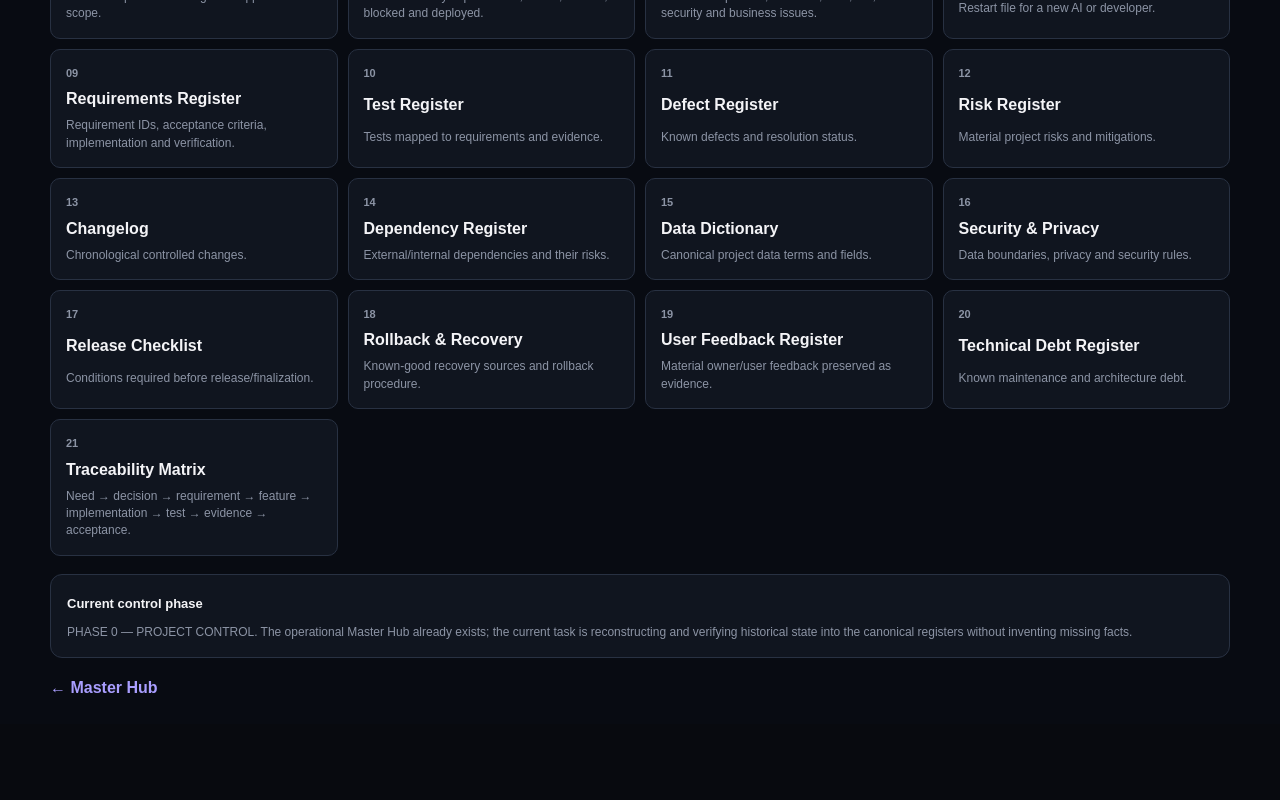
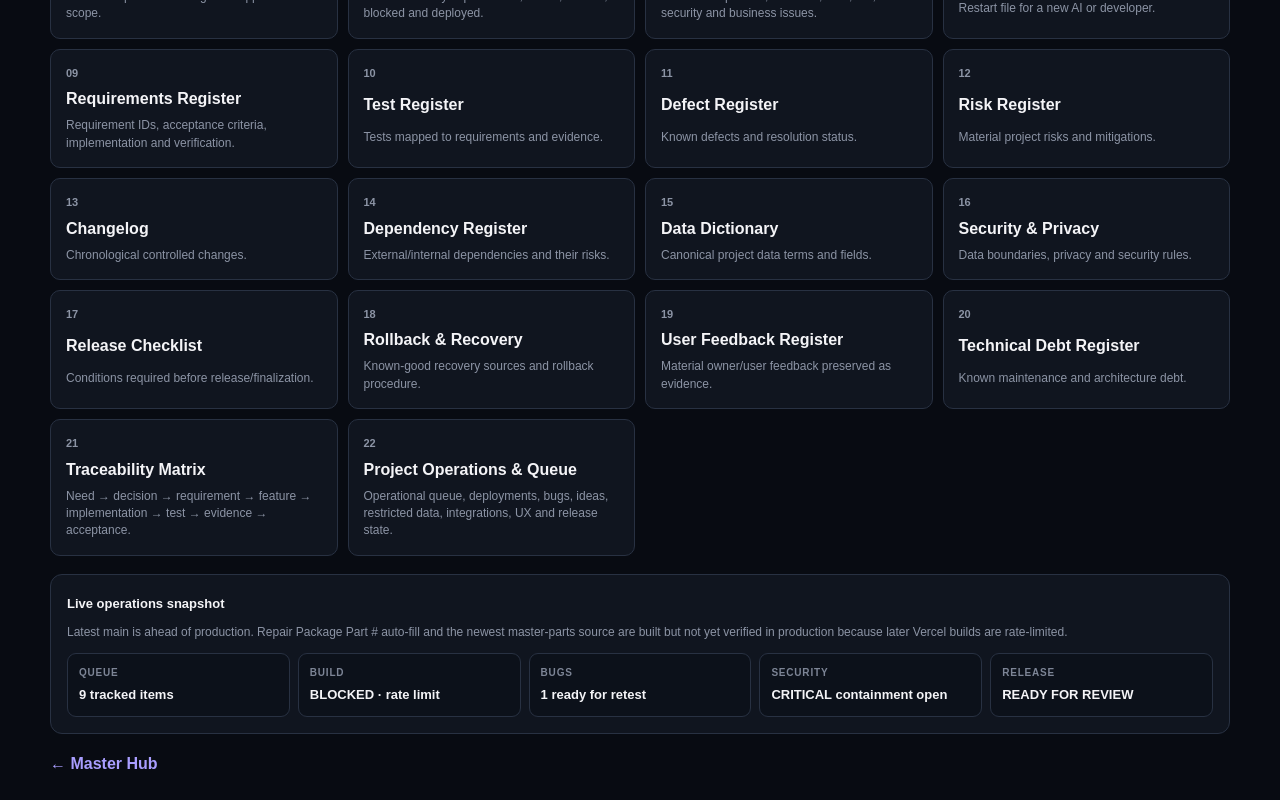
Before and after one commit to ssalem9580/master-hub, a Next.js app in the folder master-hub-app/: page /project-control in a window 1280 px wide. Shown: the part 475-1275 px from the top of the page. Before the commit the page ends 1199 px from the top, so only its background shows below. Built offline with nearby package versions, Linux system fonts and the light colour scheme.

Commit message:
Extend Project Control Center with operations queue status

```diff
--- a/master-hub-app/src/app/project-control/page.tsx
+++ b/master-hub-app/src/app/project-control/page.tsx
@@ -22,12 +22,13 @@ const items=[
 ["19","User Feedback Register","Material owner/user feedback preserved as evidence."],
 ["20","Technical Debt Register","Known maintenance and architecture debt."],
 ["21","Traceability Matrix","Need → decision → requirement → feature → implementation → test → evidence → acceptance."],
+["22","Project Operations & Queue","Operational queue, deployments, bugs, ideas, restricted data, integrations, UX and release state."],
 ];
 
 export default function ProjectControlPage(){
  return <main style={{minHeight:"100vh",background:"#080b12",color:"#f4f4f7",fontFamily:"Arial,sans-serif",padding:24}}>
   <div style={{maxWidth:1180,margin:"0 auto",display:"grid",gap:18}}>
-   <header><div style={{fontSize:11,letterSpacing:".14em",color:"#7d8596",fontWeight:800}}>MASTER HUB · GOVERNANCE</div><h1 style={{margin:"7px 0",fontSize:30}}>Project Control Center</h1><p style={{margin:0,color:"#8c94a5",maxWidth:760,lineHeight:1.55}}>Canonical control layer for project identity, decisions, requirements, implementation, testing, verification, release, recovery and finalization.</p></header>
+   <header><div style={{fontSize:11,letterSpacing:".14em",color:"#7d8596",fontWeight:800}}>MASTER HUB · PROJECT OPERATIONS</div><h1 style={{margin:"7px 0",fontSize:30}}>Project Control Center</h1><p style={{margin:0,color:"#8c94a5",maxWidth:820,lineHeight:1.55}}>Single control center for queue, build/deployment, bugs/testing, ideas, restricted data, integrations, UI/UX, releases and canonical governance.</p></header>
    <section style={{padding:16,border:"1px solid #283142",borderRadius:12,background:"#10151f",display:"grid",gap:8}}>
     <strong style={{fontSize:13}}>Operating rule</strong>
     <span style={{fontSize:12,color:"#aeb5c3",lineHeight:1.55}}>Evidence over assumption · Reality over intended state · Approval over silent change · Verification over generated output · Traceability over memory.</span>
@@ -35,9 +36,17 @@ export default function ProjectControlPage(){
    <section style={{display:"grid",gridTemplateColumns:"repeat(auto-fit,minmax(270px,1fr))",gap:10}}>
     {items.map(([id,name,description])=><div key={id} style={{padding:15,border:"1px solid #283142",borderRadius:10,background:"#10151f",display:"grid",gap:6}}><span style={{fontSize:11,color:"#8c94a5",fontWeight:800}}>{id}</span><strong>{name}</strong><span style={{fontSize:12,color:"#8c94a5",lineHeight:1.45}}>{description}</span></div>)}
    </section>
-   <section style={{padding:16,border:"1px solid #283142",borderRadius:12,background:"#10151f"}}>
-    <strong style={{fontSize:13}}>Current control phase</strong>
-    <p style={{margin:"8px 0 0",fontSize:12,color:"#8c94a5",lineHeight:1.55}}>PHASE 0 — PROJECT CONTROL. The operational Master Hub already exists; the current task is reconstructing and verifying historical state into the canonical registers without inventing missing facts.</p>
+   <section style={{padding:16,border:"1px solid #283142",borderRadius:12,background:"#10151f",display:"grid",gap:12}}>
+    <div><strong style={{fontSize:13}}>Live operations snapshot</strong><p style={{margin:"8px 0 0",fontSize:12,color:"#8c94a5",lineHeight:1.55}}>Latest main is ahead of production. Repair Package Part # auto-fill and the newest master-parts source are built but not yet verified in production because later Vercel builds are rate-limited.</p></div>
+    <div style={{display:"grid",gridTemplateColumns:"repeat(auto-fit,minmax(190px,1fr))",gap:8}}>
+     {[
+      ["Queue","9 tracked items"],
+      ["Build","BLOCKED · rate limit"],
+      ["Bugs","1 ready for retest"],
+      ["Security","CRITICAL containment open"],
+      ["Release","READY FOR REVIEW"],
+     ].map(([k,v])=><div key={k} style={{border:"1px solid #283142",borderRadius:9,padding:11,background:"#0c111a"}}><span style={{display:"block",fontSize:10,color:"#7d8596",letterSpacing:".08em",fontWeight:800}}>{k.toUpperCase()}</span><strong style={{display:"block",marginTop:5,fontSize:13}}>{v}</strong></div>)}
+    </div>
    </section>
    <Link href="/" style={{color:"#a99eff",textDecoration:"none",fontWeight:700}}>← Master Hub</Link>
   </div>
```
